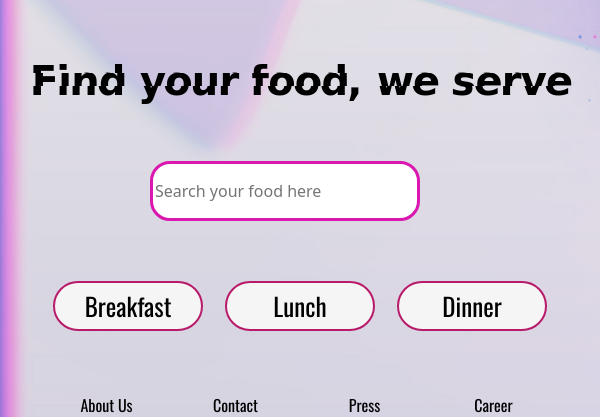
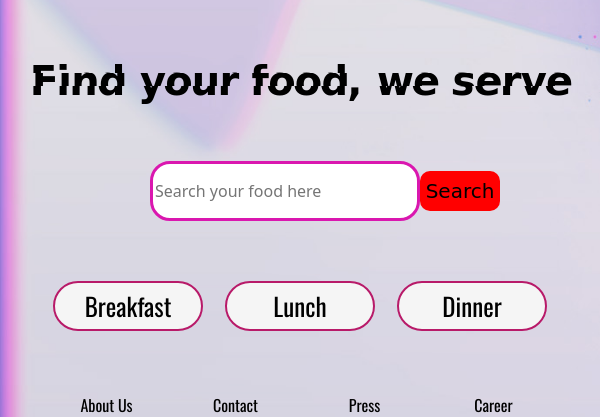
Before and after one commit to subratppandey/Fisk-Serve, a PHP site: page /landing.html in a window 600 px wide. Shown: the part 499-916 px from the top of the page. Run offline with PHP 8.4, Linux system fonts and the light colour scheme.

Commit message:
Search button in mobile view

```diff
--- a/landing.css
+++ b/landing.css
@@ -57,12 +57,12 @@
 
 }
 
-
+/*
 .button{
   color: black;
   text-decoration: none;
 
-}
+} */
 
 
 .container{
@@ -316,6 +316,12 @@
   margin-top: 60px;
 }
 
+@media only screen and (min-width: 600px) {
+  .mobile{
+    display: none;
+  }
+}
+
 
 
 @media only screen and (max-width: 600px) {
@@ -329,10 +335,25 @@
     transition: transform .5s;
   }
 
+  .button{
+    background-color: red;
+    border-radius: 10px;
+    height: 40px;
+    width: 80px;
+    display: flex;
+    align-items: center;
+    justify-content: center;
+    font-size: 20px;
+    text-decoration: none ;
+    color: black;
+    font-family: 'Permanent Marker', cursive;
+  }
 
-
-
-
+  .mobile{
+   display: flex;
+   align-items: center;
+   align-items: center;
+  }
 
 
 
--- a/landing.html
+++ b/landing.html
@@ -28,9 +28,14 @@
         </div>
 
         <div class = "search">
+
             <input type="text" id="fname" name="fname" placeholder="Search your food here"><br><br>
-            <!-- <div id = "button">
-            <button><a class="button">Search</a></button> -->
+
+
+            <!-- <div id = "button"> -->
+            <div class = "mobile">
+                <a class="button">Search</a></div>
+            </div>
             <!-- </div> -->
         <!-- <a class="button">Search</a> -->
         </div>
```
